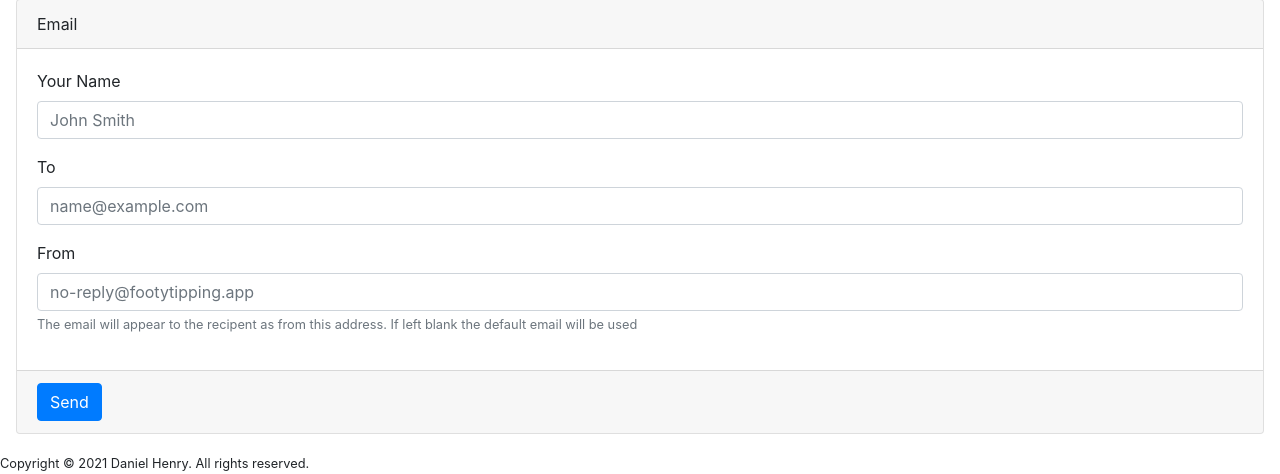
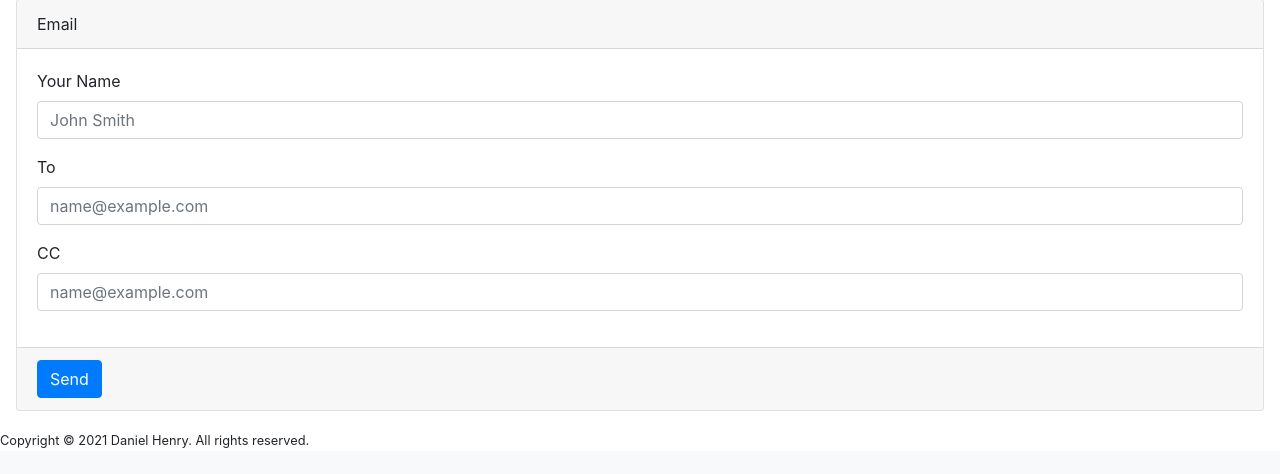
Before and after one commit to dhenry437/footytips, a Flask app: page / in a window 1280 px wide. Shown: the part 981-1455 px from the top of the page. After the commit the page ends 1429 px from the top, so only its background shows below. Run offline with Flask 2, Linux system fonts and the light colour scheme; parts of the project's set-up code (start-up, migrations or seed data) failed here and were passed over; some libraries are stand-ins or nearby versions.

Commit message:
change from email to cc

```diff
--- a/main.py
+++ b/main.py
@@ -62,17 +62,17 @@ def get_matches(year, round):
 
 @app.route('/sendemail', methods=['POST'])
 def send_email():
-    # print("DEBUG: toEmail = " + request.form['toEmail'])
-    # print("DEBUG: fromEmail = " + request.form['fromEmail'])
-    # print("DEBUG: text = " + request.form['text'])
-    # print("DEBUG: html = " + request.form['html'])
-    # print("DEBUG: name = " + request.form['name'])
-    # print("DEBUG: round = " + request.form['round'])
-    # print("DEBUG: response = " + request.form['g-recaptcha-response'])
+    print("DEBUG: toEmail = " + request.form['toEmail'])
+    print("DEBUG: ccEmail = " + request.form['ccEmail'])
+    print("DEBUG: text = " + request.form['text'])
+    print("DEBUG: html = " + request.form['html'])
+    print("DEBUG: name = " + request.form['name'])
+    print("DEBUG: round = " + request.form['round'])
+    print("DEBUG: response = " + request.form['g-recaptcha-response'])
 
     if verify_reCAPTCHA(request.form['g-recaptcha-response']):
         try:
-            em.send_email(request.form["toEmail"], request.form["fromEmail"], request.form["text"],
+            em.send_email(request.form["toEmail"], request.form["ccEmail"], request.form["text"],
                           request.form["html"], request.form["name"], request.form["round"])
         except Exception as e:
             print(e)
--- a/requirements.txt
+++ b/requirements.txt
@@ -9,6 +9,7 @@ itsdangerous==1.1.0
 Jinja2==2.11.3
 MarkupSafe==1.1.1
 pycparser==2.20
+PyYAML==5.4.1
 requests==2.25.1
 six==1.15.0
 urllib3==1.26.3
--- a/static/js/script.js
+++ b/static/js/script.js
@@ -87,7 +87,6 @@ function selectYearAJAX() {
             currentRound = data.currentRound;
 
             if ($("#divRoundsMobile").css('display') == "block") {
-                console.log('$("#divRoundMobile").display == "block"');
                 $("#divRoundsMobile").html("");
 
                 var selectRounds = "";
@@ -306,11 +305,7 @@ $('#sendEmail').click(function () {
     var round = -1;
     round = $('#divRounds').find('li.active').children('a').text() || $("#selectRounds").val();
     var name = $('#name').val();
-    if ($('#fromEmail').val() != "") {
-        var fromEmail = $('#fromEmail').val();
-    } else {
-        fromEmail = $('#fromEmail').prop('placeholder');
-    }
+    var ccEmail = $('#ccEmail').val();
 
     // Validate
     var form = $(this.form)[0]
@@ -366,7 +361,7 @@ $('#sendEmail').click(function () {
         method: "POST",
         data: {
             "toEmail": $('#toEmail').val(),
-            "fromEmail": fromEmail,
+            "ccEmail": ccEmail,
             "text": messageText,
             "html": messageHTML,
             "name": name,
@@ -570,8 +565,8 @@ window.onload = (event) => {
         $('#toEmail').val(Cookies.get('emailToEmail'));
     }
 
-    if (Cookies.get('emailFromName') != null) {
-        $('#fromName').val(Cookies.get('emailFromName'));
+    if (Cookies.get('emailCcEmail') != null) {
+        $('#ccEmail').val(Cookies.get('emailCcEmail'));
     }
 };
 
@@ -589,6 +584,6 @@ $('#toEmail').focusout(function () {
     Cookies.set('emailToEmail', $(this).val());
 });
 
-$('#fromEmail').focusout(function () {
-    Cookies.set('emailFromEmail', $(this.val()));
+$('#ccEmail').focusout(function () {
+    Cookies.set('emailCcEmail', $(this).val());
 });
--- a/templates/index.html
+++ b/templates/index.html
@@ -166,11 +166,9 @@
                     </div>
                 </div>
                 <div class="form-group">
-                    <label for="fromEmail">From</label>
-                    <input type="email" class="form-control" id="fromEmail" aria-describedby="fromEmailHelp"
-                        placeholder="no-reply@footytipping.app">
-                    <small id="fromEmailHelp" class="form-text text-muted">The email will appear to the recipent as from
-                        this address. If left blank the default email will be used</small>
+                    <label for="ccEmail">CC</label>
+                    <input type="email" class="form-control" id="ccEmail" aria-describedby="ccEmailHelp"
+                        placeholder="name@example.com">
                 </div>
                 <div class="g-recaptcha" data-sitekey="6Leb37EZAAAAAOauGBH7gYPN2cENrJTf7guMpQzz"></div>
             </form>
```
Also changed, not shown: emailer.py (+6 -3 lines).
